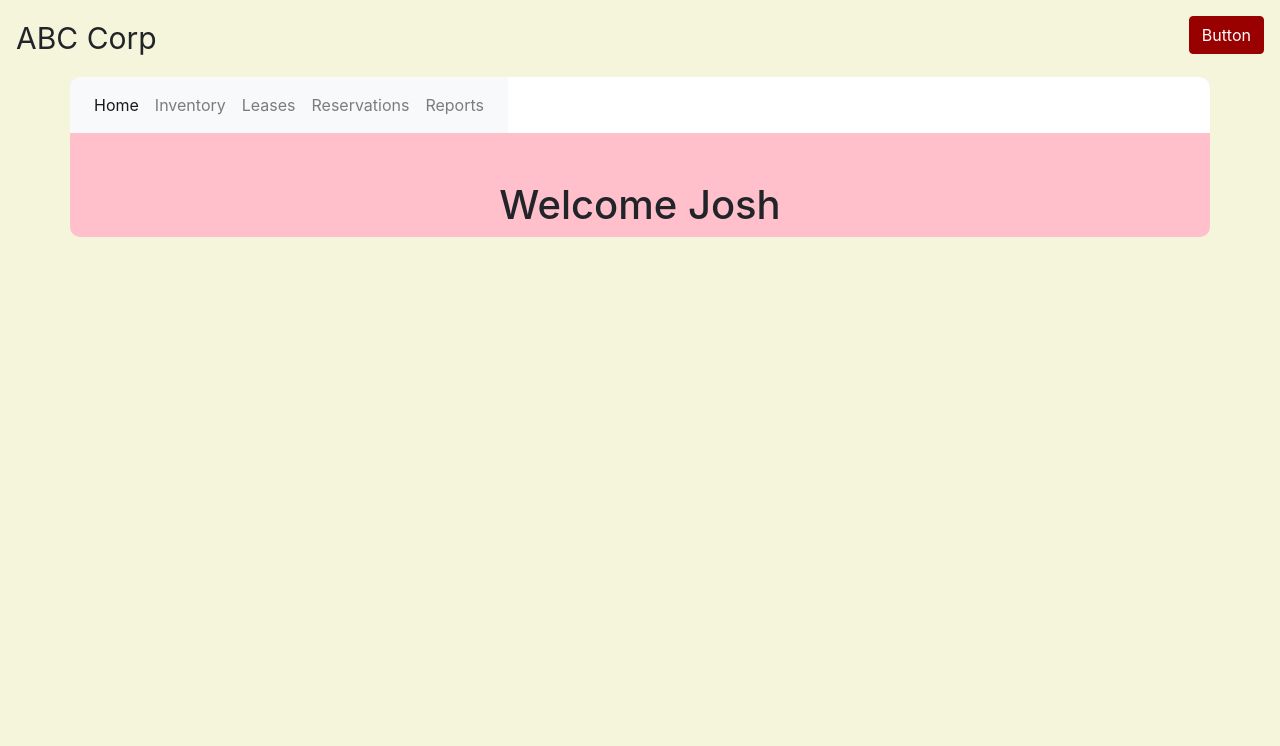
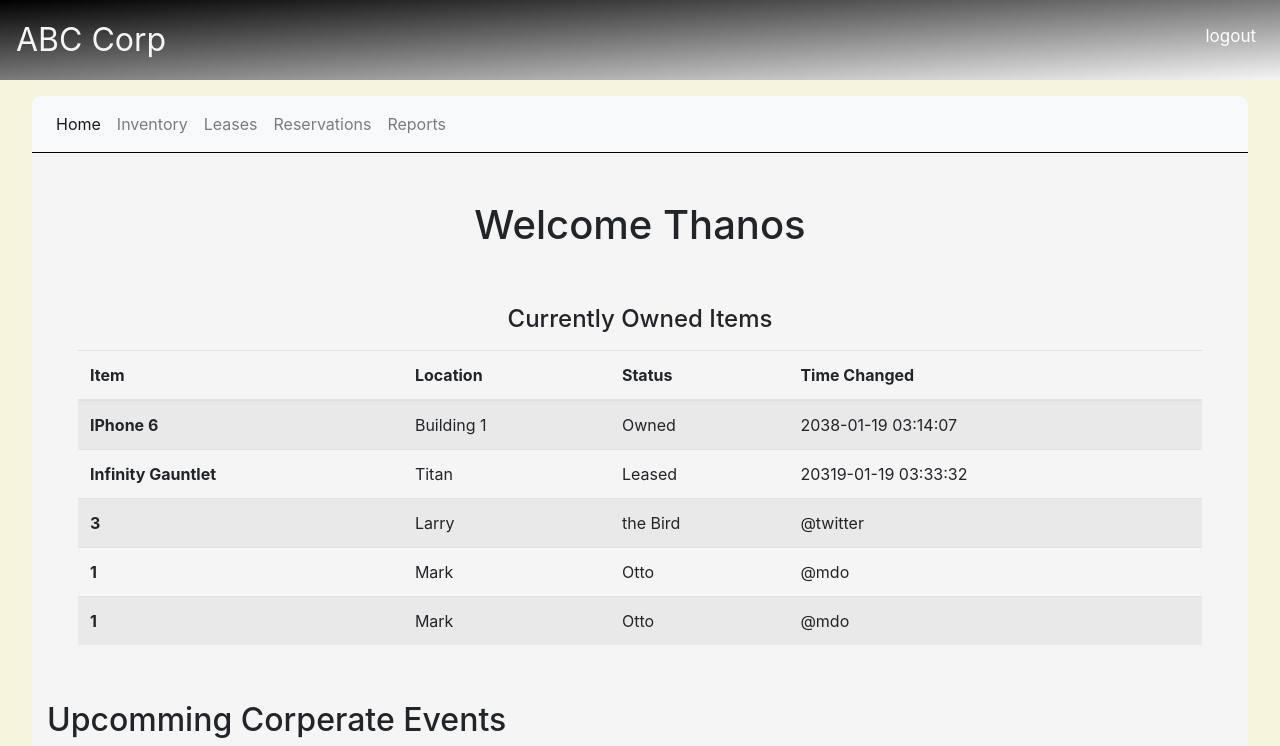
Before and after one commit to shu-csas-changgar/final-project-db-final, a React (Create React App) app in the folder Website/: page /database in a window 1280 px wide. Shown: the top 746 px of the page. Built offline with nearby package versions, Linux system fonts and the light colour scheme.

Commit message:
WIP
home page has basic layout. Still needs css and table clenup

```diff
--- /dev/null
+++ b/Website/src/CSS/Datapage/Components/header.css
@@ -0,0 +1,8 @@
+#header-row {
+    background-image: linear-gradient(to bottom right, black, whitesmoke);
+    color: whitesmoke;
+}
+
+#c-p {
+    font-size: 32px;
+}
--- /dev/null
+++ b/Website/src/CSS/Datapage/Items/buttons.css
@@ -0,0 +1,28 @@
+
+#a-custom {
+    color: #ffffff;
+    font-size: 17px;
+}
+#a-custom:hover {
+    color: #ffffff;
+    text-decoration: none;
+  }
+
+
+.expand{
+    position:relative;
+    text-decoration:none;
+    display:inline-block;
+}
+.expand:after {
+    display:block;
+    content: '';
+    border-bottom: solid 2px #ffffff;
+    transform: scaleX(0);
+    transition: transform 250ms ease-in-out;
+    transform-origin:100% 50%
+}
+.expand:hover:after {
+    transform: scaleX(1);
+    transform-origin:0 50%;
+}
--- a/Website/src/CSS/Datapage/home.css
+++ b/Website/src/CSS/Datapage/home.css
@@ -1,12 +1,24 @@
 #view-container {
-    background-color: pink;
+    background-color: whitesmoke;
     border-radius: 10px;
+}
+
+#container-1{
+    margin-top: 8px;
+    margin-bottom: 8px;
+    min-width: 50%;
+    /*
+    border-radius: 10px;
+    border: 1px solid;
+    padding: 10px;
+    box-shadow: 5px 10px 40px #888888;
+    */
 }
 
 #custom-nav{
     border-top-left-radius: 10px;
 }
 
-html,body {
-    height: 100%;
-  }
+#view-container {
+    min-width: 95%;
+}
--- a/Website/src/Components/Datapage/header.js
+++ b/Website/src/Components/Datapage/header.js
@@ -1,16 +1,17 @@
 import React, { Component } from "react"
-
+import '../../CSS/Datapage/Components/header.css'
+import '../../CSS/Datapage/Items/buttons.css'
 class header extends Component{
 
 
     render() {
         return(
-            <div className="row">
-                <div class="d-inline-flex col">
-                    <p className="m-3" style={{fontSize:"30px"}}>ABC Corp</p>
+            <div className="row justify-content-between no-gutters" id="header-row">
+                <div class="col-4">
+                    <p id="c-p" className="m-3">ABC Corp</p>
                 </div>
-                <div class="col">
-                    <button className="btn btn-custom-red float-right m-3" type="submit">Button</button>
+                <div class="col-4">
+                    <a href="http://localhost:3000/" id="a-custom" class="expand float-right m-4">logout</a>
                 </div>
             </div>
         )
--- a/Website/src/Views/home.js
+++ b/Website/src/Views/home.js
@@ -1,6 +1,7 @@
 import React, { Component } from "react"
 import Navbar from '../Components/Datapage/navbar'
 import Header from '../Components/Datapage/header'
+import Footer from '../Components/AllPages/footer_home'
 import '../CSS/Datapage/home.css'
 
 class home extends Component {
@@ -8,16 +9,81 @@ class home extends Component {
     render() {
         return(
             <div>
-                <div>
+                <div classname="container-fluid">
                     <Header />
                 </div>
-                <div className="container" id="view-container">
-                    <div className="row" style={{borderTopLeftRadius:"10px", backgroundColor:"white", borderTopRightRadius:"10px"}}>
+                <div className="container mt-3" id="view-container">
+                    <div className="row bg-light" style={{borderTopLeftRadius:"10px", borderTopRightRadius:"10px",borderBottom:"1px solid black"}}>
                         <Navbar />
                     </div>
                     <div className="d-flex row justify-content-center mt-5">
-                        <h1>Welcome Josh</h1>
+                        <h1>Welcome Thanos</h1>
                     </div>
+                    <div className="flex-row mt-5">
+                    <div className="container" id="container-1">
+                    <div className="d-flex row justify-content-center">
+                        <h4>Currently Owned Items</h4>
+                        </div>
+                    <div className="d-flex row justify-content-center">
+                        <table class="table m-2 table-striped">
+                            <thead>
+                                <tr>
+                                <th scope="col">Item</th>
+                                <th scope="col">Location</th>
+                                <th scope="col">Status</th>
+                                <th scope="col">Time Changed</th>
+                                </tr>
+                            </thead>
+                            <tbody>
+                                <tr>
+                                <th scope="row"> IPhone 6</th>
+                                <td>Building 1</td>
+                                <td>Owned</td>
+                                <td>2038-01-19 03:14:07</td>
+                                </tr>
+                                <tr>
+                                <th scope="row">Infinity Gauntlet</th>
+                                <td>Titan</td>
+                                <td>Leased</td>
+                                <td>20319-01-19 03:33:32</td>
+                                </tr>
+                                <tr>
+                                <th scope="row">3</th>
+                                <td>Larry</td>
+                                <td>the Bird</td>
+                                <td>@twitter</td>
+                                </tr>
+                                <tr>
+                                <th scope="row">1</th>
+                                <td>Mark</td>
+                                <td>Otto</td>
+                                <td>@mdo</td>
+                                </tr>
+                                <tr>
+                                <th scope="row">1</th>
+                                <td>Mark</td>
+                                <td>Otto</td>
+                                <td>@mdo</td>
+                                </tr>
+                            </tbody>
+                        </table>
+                        </div>
+                    </div>
+                    </div>
+
+                    <h2 className="mt-5">Upcomming Corperate Events</h2>
+                    <ul class="d-flex list-group">
+                        <li class="list-group-item">Cras justo odio</li>
+                        <li class="list-group-item">Dapibus ac facilisis in</li>
+                        <li class="list-group-item">Morbi leo risus</li>
+                        <li class="list-group-item">Porta ac consectetur ac</li>
+                        <li class="list-group-item">Vestibulum at eros</li>
+                    </ul>
+
+                </div>
+
+                <div style={{marginTop:"90px"}}>
+                <Footer />
                 </div>
             </div>
         )
--- a/Website/src/index.css
+++ b/Website/src/index.css
@@ -12,7 +12,3 @@ code {
   font-family: source-code-pro, Menlo, Monaco, Consolas, "Courier New",
     monospace;
 }
-
-body,html {
-  height: 100%;
-}
```
